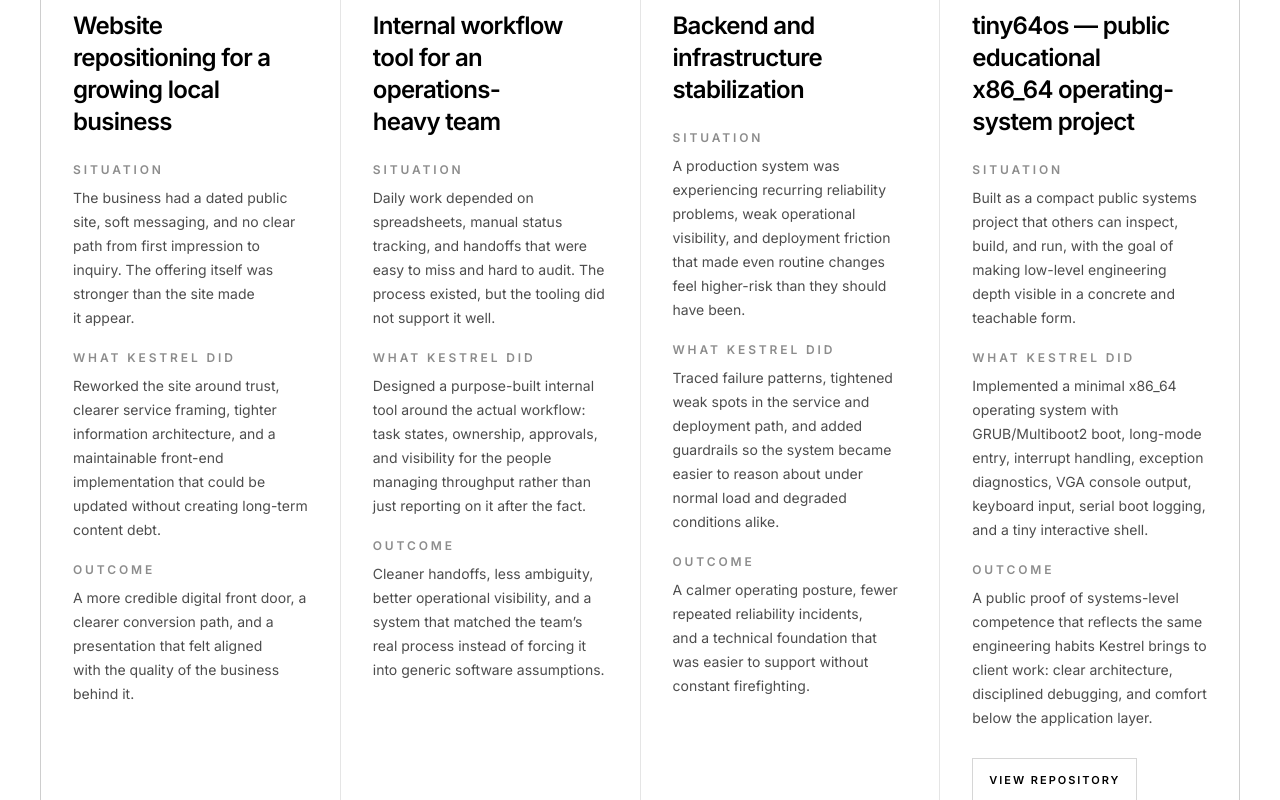
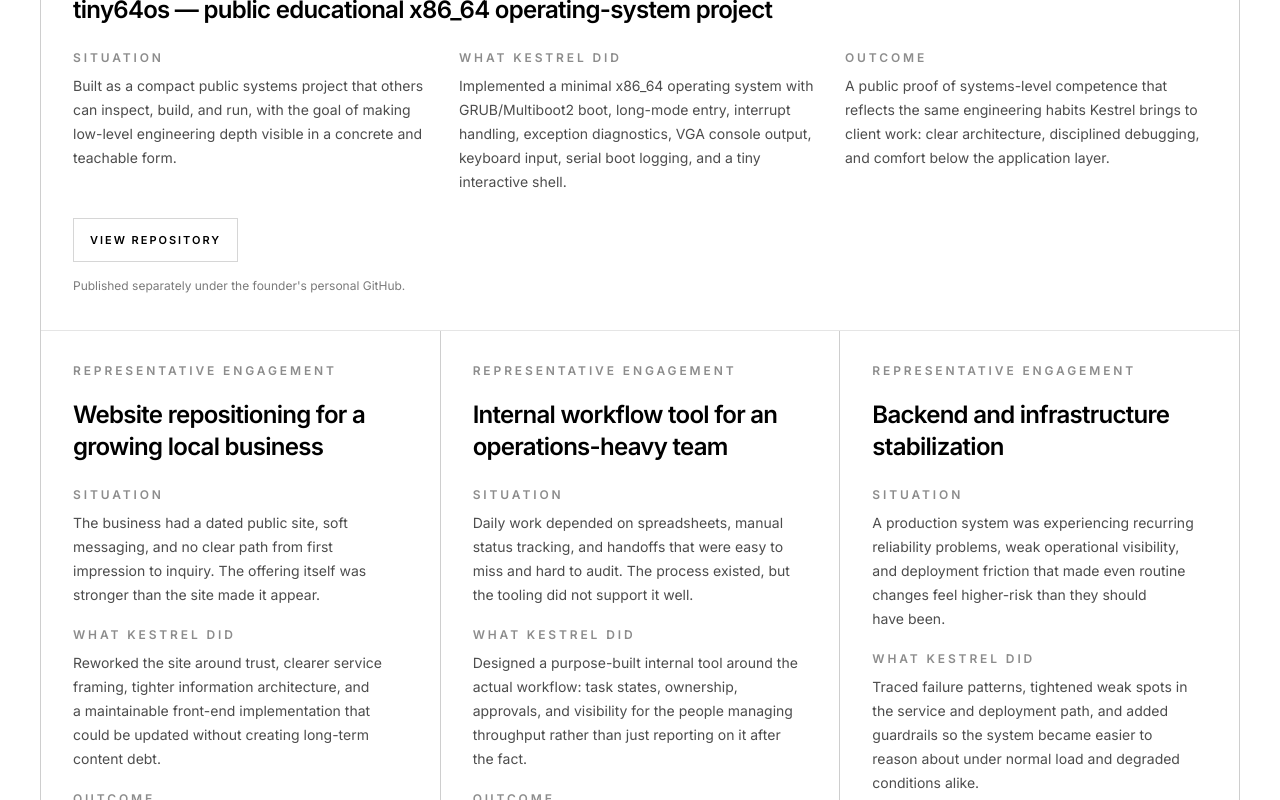
Before and after one commit to KestrelLabsHQ/Landing-Website, a Next.js app: page / in a window 1280 px wide. Shown: the part 2760-3560 px from the top of the page. Built offline with nearby package versions, Linux system fonts and the light colour scheme.

Commit message:
Refine tiny64os selected-work layout and link

```diff
--- a/components/representative-work.tsx
+++ b/components/representative-work.tsx
@@ -1,6 +1,6 @@
 import Link from "next/link";
 
-const work = [
+const representativeWork = [
   {
     title: "Website repositioning for a growing local business",
     label: "Representative engagement",
@@ -31,7 +31,9 @@
     outcome:
       "A calmer operating posture, fewer repeated reliability incidents, and a technical foundation that was easier to support without constant firefighting.",
   },
-  {
+];
+
+const publicEngineeringWork = {
   title: "tiny64os — public educational x86_64 operating-system project",
   label: "Public engineering work",
   situation:
@@ -40,21 +42,33 @@
     "Implemented a minimal x86_64 operating system with GRUB/Multiboot2 boot, long-mode entry, interrupt handling, exception diagnostics, VGA console output, keyboard input, serial boot logging, and a tiny interactive shell.",
   outcome:
     "A public proof of systems-level competence that reflects the same engineering habits Kestrel brings to client work: clear architecture, disciplined debugging, and comfort below the application layer.",
-    link: "https://github.com/daymian/tiny64os",
+  link: "https://github.com/dmtomczyk/tiny64os",
   linkLabel: "View repository",
   note: "Published separately under the founder's personal GitHub.",
-  },
-];
+};
 
-export function RepresentativeWork() {
+function WorkCard({
+  item,
+  compact = false,
+}: {
+  item: {
+    title: string;
+    label: string;
+    situation: string;
+    approach: string;
+    outcome: string;
+    link?: string;
+    linkLabel?: string;
+    note?: string;
+  };
+  compact?: boolean;
+}) {
   return (
-    <div className="grid gap-px border border-black/10 bg-black/10 lg:grid-cols-2 xl:grid-cols-4">
-      {work.map((item) => (
-        <article key={item.title} className="bg-white p-5 sm:p-6 md:p-8">
+    <article className="bg-white p-5 sm:p-6 md:p-8">
       <p className="text-[11px] font-semibold uppercase tracking-[0.22em] text-black/45 sm:text-xs sm:tracking-[0.24em]">{item.label}</p>
       <h3 className="mt-4 text-xl font-semibold tracking-[-0.03em] sm:mt-5 sm:text-2xl">{item.title}</h3>
 
-          <div className="mt-6 space-y-5">
+      <div className={`mt-6 ${compact ? "grid gap-6 lg:grid-cols-3" : "space-y-5"}`}>
         <div>
           <p className="text-[11px] font-semibold uppercase tracking-[0.22em] text-black/45 sm:text-xs sm:tracking-[0.24em]">Situation</p>
           <p className="mt-2 text-sm leading-6 text-black/70">{item.situation}</p>
@@ -67,9 +81,10 @@
           <p className="text-[11px] font-semibold uppercase tracking-[0.22em] text-black/45 sm:text-xs sm:tracking-[0.24em]">Outcome</p>
           <p className="mt-2 text-sm leading-6 text-black/70">{item.outcome}</p>
         </div>
+      </div>
 
       {item.link ? (
-              <div className="pt-2">
+        <div className="pt-6">
           <Link
             href={item.link}
             target="_blank"
@@ -81,9 +96,20 @@
           {item.note ? <p className="mt-3 text-xs leading-6 text-black/52">{item.note}</p> : null}
         </div>
       ) : null}
+    </article>
+  );
+}
+
+export function RepresentativeWork() {
+  return (
+    <div className="space-y-px border border-black/10 bg-black/10">
+      <WorkCard item={publicEngineeringWork} compact />
+
+      <div className="grid gap-px bg-black/10 lg:grid-cols-3">
+        {representativeWork.map((item) => (
+          <WorkCard key={item.title} item={item} />
+        ))}
       </div>
-        </article>
-      ))}
     </div>
   );
 }
```
Lines whose indentation alone changed are shown as unchanged.
